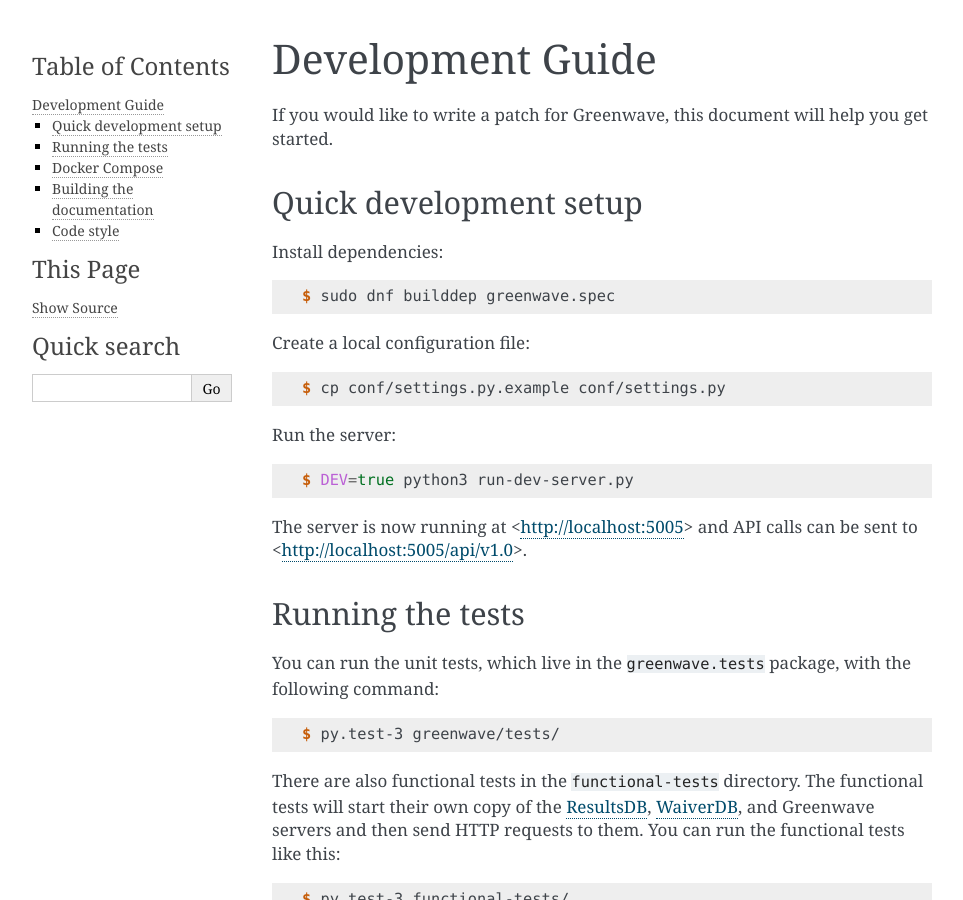
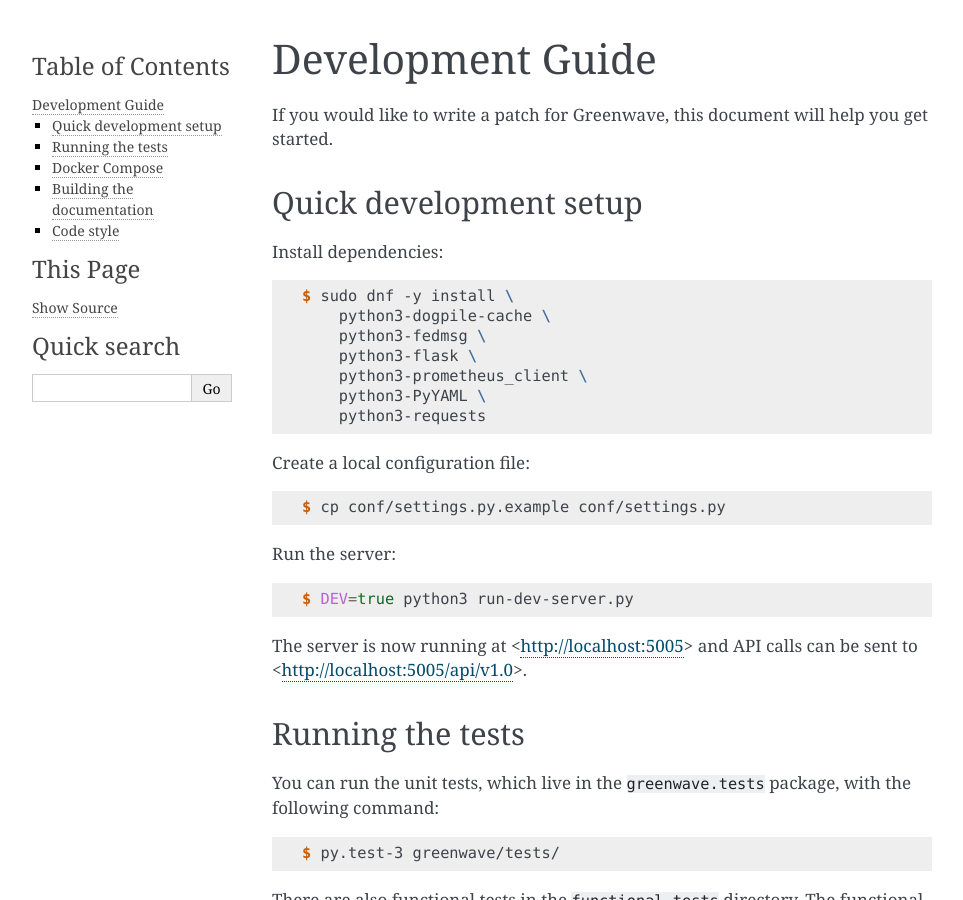
Before and after one commit to release-engineering/greenwave, a Sphinx documentation site: the page built from docs/dev-guide.rst, in a window 1280 px wide and 900 px high. Shown: the whole window, without its empty margins (148-1111 px from the left). Built offline with Sphinx 7.4.7, drawn with Linux system fonts in a browser that asks for light colours; pages that are not in the unit, such as notebooks, are missing from menus.

Commit message:
Remove .spec file

```diff
--- a/docs/dev-guide.rst
+++ b/docs/dev-guide.rst
@@ -13,7 +13,13 @@
 
 .. code-block:: console
 
-   $ sudo dnf builddep greenwave.spec
+   $ sudo dnf -y install \
+       python3-dogpile-cache \
+       python3-fedmsg \
+       python3-flask \
+       python3-prometheus_client \
+       python3-PyYAML \
+       python3-requests
 
 Create a local configuration file:
 
```
Also changed, not shown: 1 other file.
